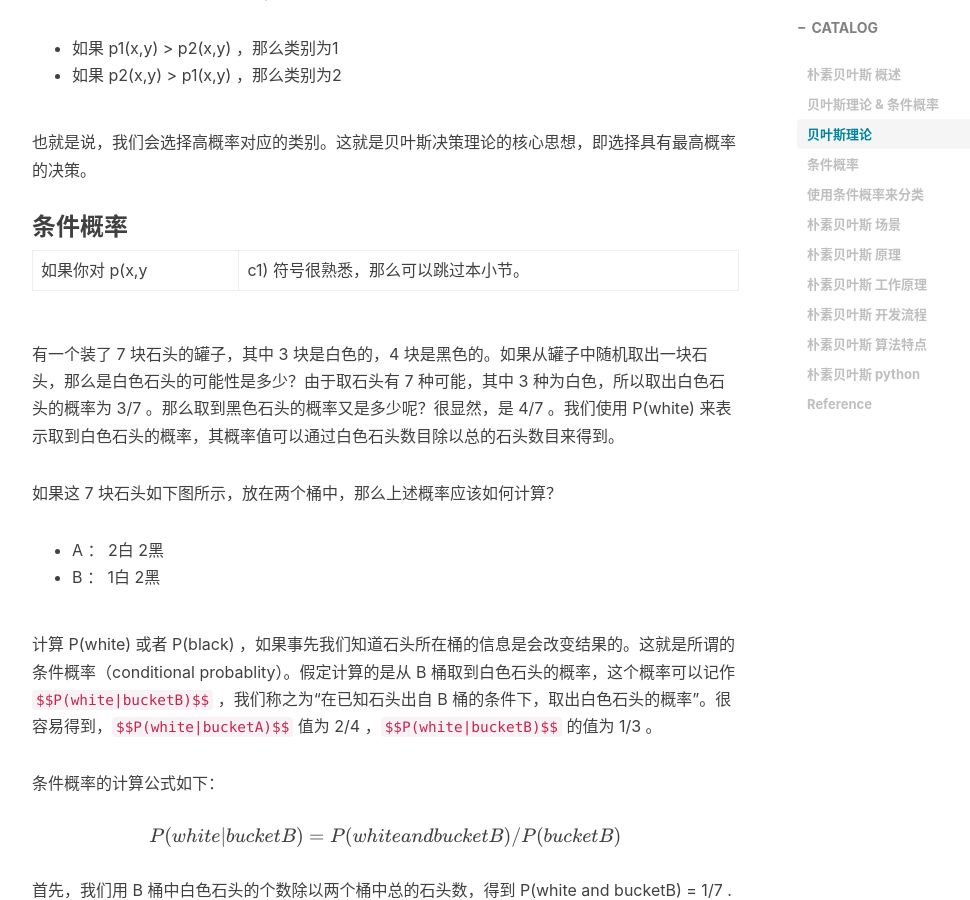
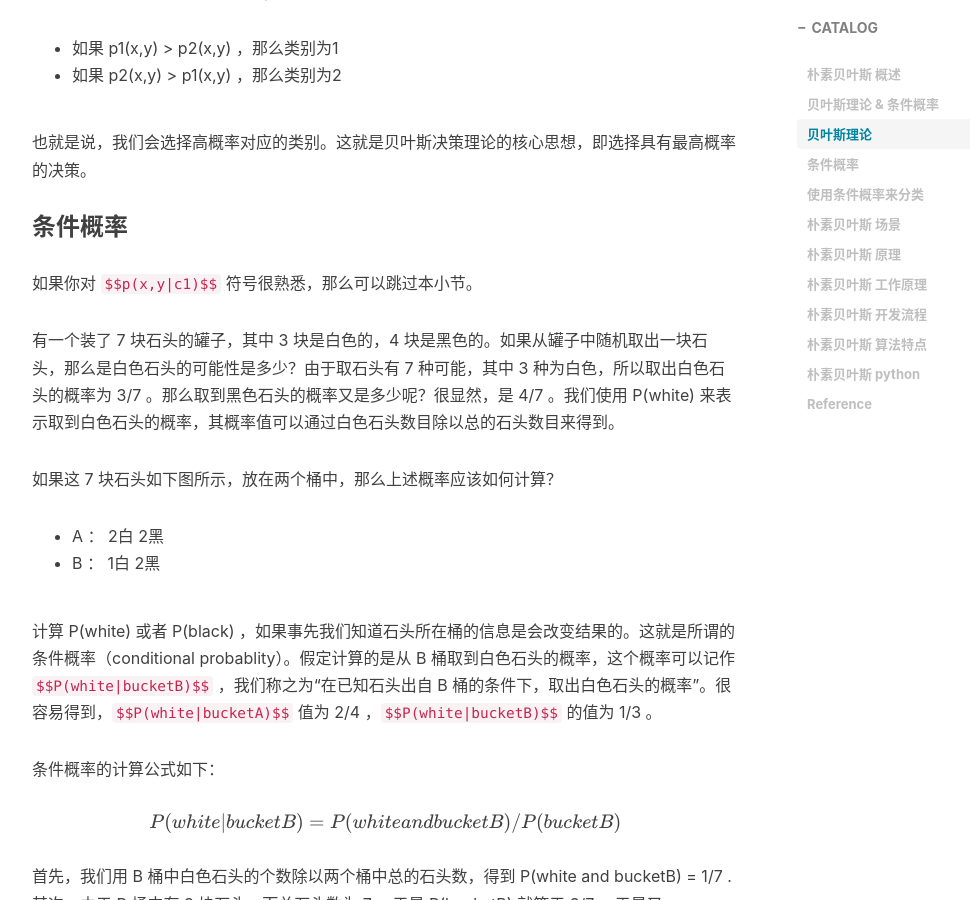
Before and after one commit to YC-wind/YC-wind.github.io, a Jekyll site: the page built from _posts/2019-5-23-ML-04NaiveBayes.md, in a window 1280 px wide and 900 px high, scrolled down 973 px. Shown: the whole window, without its empty margins (233-1203 px from the left). Built offline with Jekyll 4.4.1, drawn with Linux system fonts in a browser that asks for light colours; nearby versions of some CDN libraries; formulas are drawn with MathJax 3; comment, search, counter and statistics services are not loaded.

Commit message:
贝叶斯 latex

```diff
--- a/_posts/2019-5-23-ML-04NaiveBayes.md
+++ b/_posts/2019-5-23-ML-04NaiveBayes.md
@@ -29,7 +29,7 @@
 
 ### 条件概率
 
-如果你对 p(x,y|c1) 符号很熟悉，那么可以跳过本小节。
+如果你对 `$$p(x,y|c1)$$` 符号很熟悉，那么可以跳过本小节。
 
 有一个装了 7 块石头的罐子，其中 3 块是白色的，4 块是黑色的。如果从罐子中随机取出一块石头，那么是白色石头的可能性是多少？由于取石头有 7 种可能，其中 3 种为白色，所以取出白色石头的概率为 3/7 。那么取到黑色石头的概率又是多少呢？很显然，是 4/7 。我们使用 P(white) 来表示取到白色石头的概率，其概率值可以通过白色石头数目除以总的石头数目来得到。
 
```
